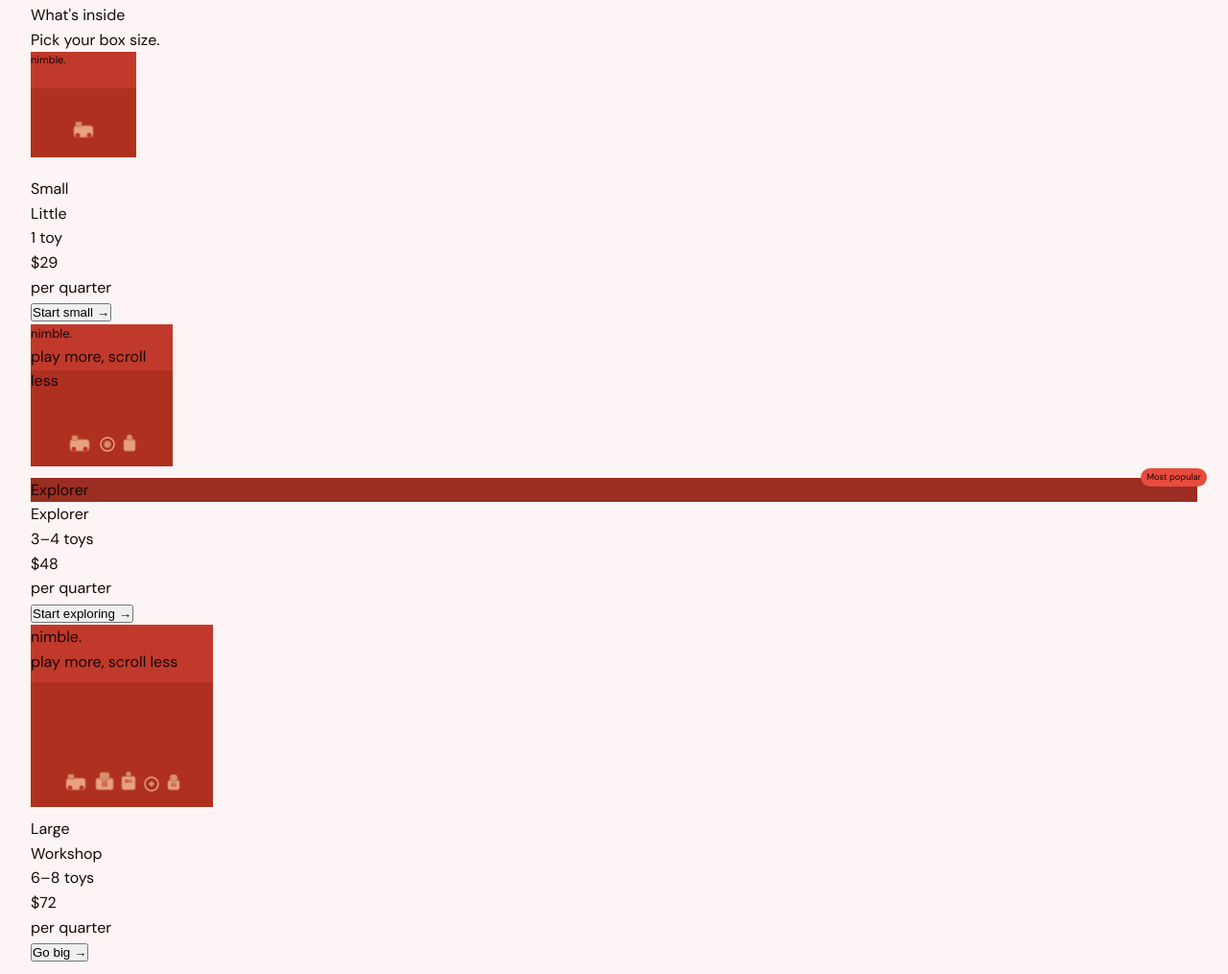
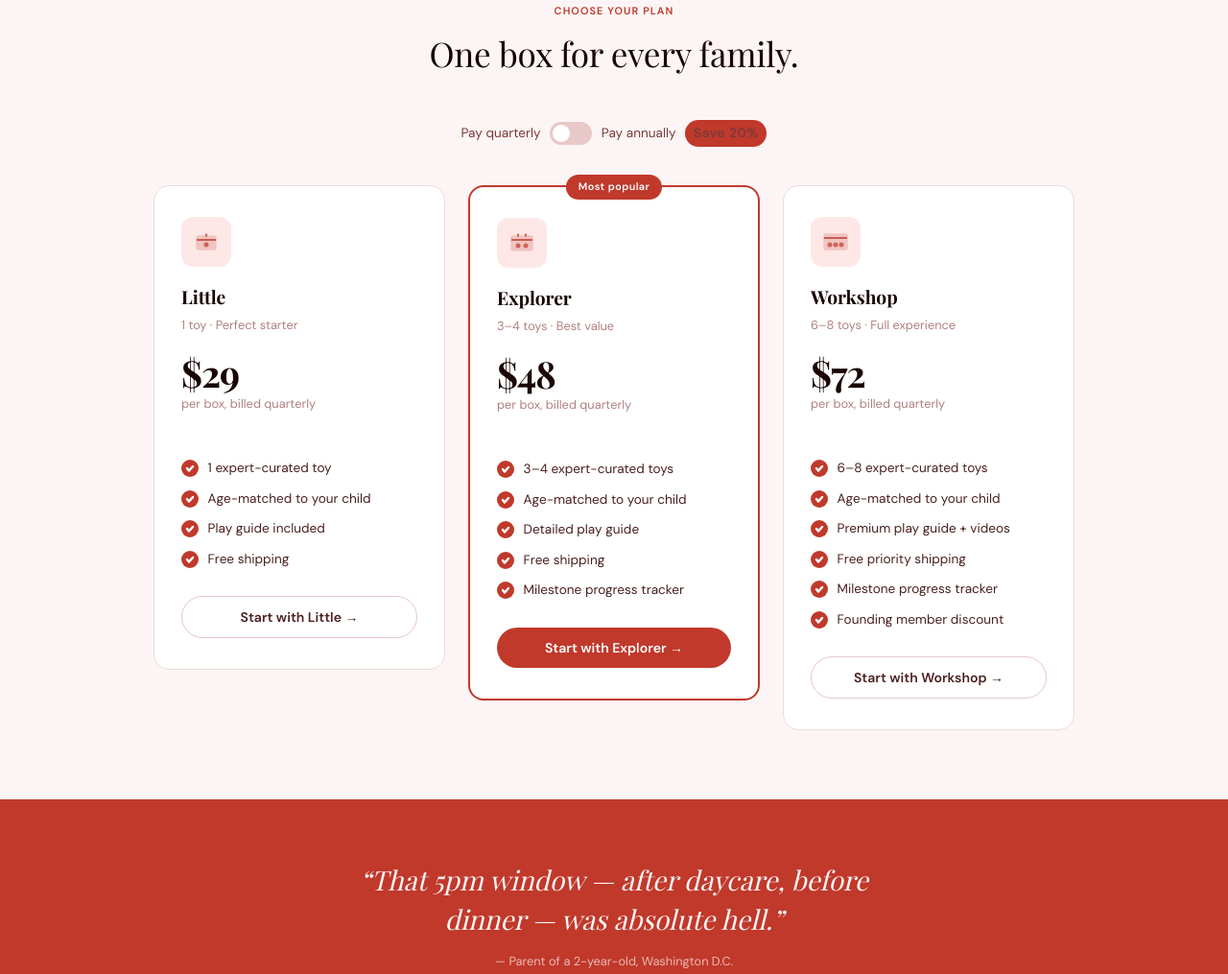
Before and after one commit to TobitOdili/nimble-edu, a website: page index.html in a window 1280 px wide. Shown: the part 1684-2699 px from the top of the page at 96% size. Drawn offline with nearby package versions, Linux system fonts and the light colour scheme; a web font is replaced by a local one.

Commit message:
index revert

```diff
--- a/index.html
+++ b/index.html
@@ -299,133 +299,100 @@
   </div>
 
   <section class="tiers-section" id="plans">
-    <div class="bx-wrap">
-  <div class="bx-label">What's inside</div>
-  <div class="bx-heading">Pick your box size.</div>
+    <div class="tiers-inner">
+      <div class="tiers-header">
+        <div class="section-label">Choose your plan</div>
+        <h2>One box for every family.</h2>
+      </div>
+      <div class="tier-toggle">
+        <span>Pay quarterly</span>
+        <button class="toggle-pill" id="toggle-pill" onclick="toggleBilling()" aria-label="Toggle annual billing">
+          <div class="toggle-knob"></div>
+        </button>
+        <span>Pay annually</span>
+        <span class="save-badge">Save 20%</span>
+      </div>
+      <div class="cards">
 
-  <div class="bx-grid">
-
-    <div class="bx-item">
-      <div class="bx-box-wrap" style="height:130px">
-        <div style="position:relative;width:110px;height:110px">
-          <div class="bx-box" style="width:110px;height:80px;background:#b03020;position:absolute;bottom:0;left:0">
-            <div class="bx-splash" style="width:30px;height:30px;bottom:-8px;left:6px"></div>
-            <div class="bx-splash" style="width:18px;height:18px;bottom:-4px;right:10px"></div>
-            <div style="position:absolute;bottom:12px;left:50%;transform:translateX(-50%)">
-              <svg width="28" height="22" viewBox="0 0 28 22" fill="none">
-                <rect x="4" y="8" width="20" height="12" rx="3" fill="#e8a080" stroke="#c47050" stroke-width="1"/>
-                <circle cx="8" cy="18" r="2.5" fill="#C0392B"/>
-                <circle cx="20" cy="18" r="2.5" fill="#C0392B"/>
-                <rect x="6" y="4" width="6" height="5" rx="1" fill="#d4906a" stroke="#c47050" stroke-width="0.8"/>
+        <div class="card">
+          <div class="card-icon">
+            <svg width="28" height="28" viewBox="0 0 28 28" fill="none">
+              <rect x="4" y="8" width="20" height="14" rx="2" fill="#C0392B" opacity="0.2" stroke="#C0392B" stroke-width="1.5"/>
+              <path d="M4 12h20" stroke="#C0392B" stroke-width="1.5"/>
+              <path d="M14 8V6" stroke="#C0392B" stroke-width="1.5" stroke-linecap="round"/>
+              <circle cx="14" cy="17" r="2.5" fill="#C0392B" opacity="0.7"/>
             </svg>
           </div>
+          <h3>Little</h3>
+          <div class="card-sub">1 toy &middot; Perfect starter</div>
+          <div class="price">
+            <div class="price-num" id="price-s">$29</div>
+            <div class="price-per" id="per-s">per box, billed quarterly</div>
+            <div class="price-orig" id="orig-s">$36/box</div>
           </div>
-          <div class="bx-lid" style="width:110px;height:38px;background:#C0392B;position:absolute;top:0;left:0">
-            <div class="bx-logo-inner">
-              <div class="bx-logo-text" style="font-size:11px">nimble.</div>
-            </div>
-          </div>
-        </div>
-      </div>
-      <div class="bx-badge">Small</div>
-      <div class="bx-name">Little</div>
-      <div class="bx-count">1 toy</div>
-      <div class="bx-price">$29</div>
-      <div class="bx-per">per quarter</div>
-      <button class="bx-btn outline">Start small →</button>
+          <ul class="features">
+            <li><span class="check"><svg viewBox="0 0 10 10"><polyline points="2,5 4,7.5 8,3"/></svg></span>1 expert-curated toy</li>
+            <li><span class="check"><svg viewBox="0 0 10 10"><polyline points="2,5 4,7.5 8,3"/></svg></span>Age-matched to your child</li>
+            <li><span class="check"><svg viewBox="0 0 10 10"><polyline points="2,5 4,7.5 8,3"/></svg></span>Play guide included</li>
+            <li><span class="check"><svg viewBox="0 0 10 10"><polyline points="2,5 4,7.5 8,3"/></svg></span>Free shipping</li>
+          </ul>
+          <button class="card-btn outline" onclick="handleTierClick('Little')">Start with Little &rarr;</button>
         </div>
 
-    <div class="bx-item">
-      <div class="bx-box-wrap" style="height:160px">
-        <div style="position:relative;width:148px;height:148px">
-          <div class="bx-box" style="width:148px;height:106px;background:#b03020;position:absolute;bottom:0;left:0">
-            <div class="bx-splash" style="width:40px;height:40px;bottom:-10px;left:8px"></div>
-            <div class="bx-splash" style="width:24px;height:24px;bottom:-5px;right:14px"></div>
-            <div style="position:absolute;bottom:14px;left:50%;transform:translateX(-50%);display:flex;gap:6px;align-items:flex-end">
-              <svg width="28" height="22" viewBox="0 0 28 22" fill="none">
-                <rect x="4" y="8" width="20" height="12" rx="3" fill="#e8a080" stroke="#c47050" stroke-width="1"/>
-                <circle cx="8" cy="18" r="2.5" fill="#C0392B"/>
-                <circle cx="20" cy="18" r="2.5" fill="#C0392B"/>
-                <rect x="6" y="4" width="6" height="5" rx="1" fill="#d4906a" stroke="#c47050" stroke-width="0.8"/>
-              </svg>
-              <svg width="18" height="18" viewBox="0 0 18 18" fill="none">
-                <circle cx="9" cy="9" r="7" stroke="#e8a080" stroke-width="1.5"/>
-                <circle cx="9" cy="9" r="3.5" fill="#d4906a" stroke="#c47050" stroke-width="0.8"/>
-              </svg>
-              <svg width="16" height="20" viewBox="0 0 16 20" fill="none">
-                <rect x="2" y="6" width="12" height="12" rx="2" fill="#e8a080" stroke="#c47050" stroke-width="1"/>
-                <circle cx="8" cy="4" r="3" fill="#d4906a" stroke="#c47050" stroke-width="0.8"/>
+        <div class="card featured">
+          <div class="popular-badge">Most popular</div>
+          <div class="card-icon">
+            <svg width="28" height="28" viewBox="0 0 28 28" fill="none">
+              <rect x="3" y="7" width="22" height="15" rx="2" fill="#C0392B" opacity="0.2" stroke="#C0392B" stroke-width="1.5"/>
+              <path d="M3 11h22" stroke="#C0392B" stroke-width="1.5"/>
+              <path d="M10 7V5M18 7V5" stroke="#C0392B" stroke-width="1.5" stroke-linecap="round"/>
+              <circle cx="10" cy="17" r="2.5" fill="#C0392B" opacity="0.7"/>
+              <circle cx="18" cy="17" r="2.5" fill="#C0392B" opacity="0.7"/>
             </svg>
           </div>
+          <h3>Explorer</h3>
+          <div class="card-sub">3&ndash;4 toys &middot; Best value</div>
+          <div class="price">
+            <div class="price-num" id="price-m">$48</div>
+            <div class="price-per" id="per-m">per box, billed quarterly</div>
+            <div class="price-orig" id="orig-m">$60/box</div>
           </div>
-          <div class="bx-lid" style="width:148px;height:48px;background:#C0392B;position:absolute;top:0;left:0">
-            <div class="bx-logo-inner">
-              <div class="bx-logo-text" style="font-size:13px">nimble.</div>
-              <div class="bx-logo-sub">play more, scroll less</div>
-            </div>
-          </div>
-        </div>
-      </div>
-      <div class="bx-badge" style="background:#9B2D22;position:relative">
-        Explorer
-        <span style="position:absolute;top:-10px;right:-10px;background:#E74C3C;font-size:0.58rem;padding:2px 6px;border-radius:100px;white-space:nowrap">Most popular</span>
-      </div>
-      <div class="bx-name">Explorer</div>
-      <div class="bx-count">3–4 toys</div>
-      <div class="bx-price">$48</div>
-      <div class="bx-per">per quarter</div>
-      <button class="bx-btn">Start exploring →</button>
+          <ul class="features">
+            <li><span class="check"><svg viewBox="0 0 10 10"><polyline points="2,5 4,7.5 8,3"/></svg></span>3&ndash;4 expert-curated toys</li>
+            <li><span class="check"><svg viewBox="0 0 10 10"><polyline points="2,5 4,7.5 8,3"/></svg></span>Age-matched to your child</li>
+            <li><span class="check"><svg viewBox="0 0 10 10"><polyline points="2,5 4,7.5 8,3"/></svg></span>Detailed play guide</li>
+            <li><span class="check"><svg viewBox="0 0 10 10"><polyline points="2,5 4,7.5 8,3"/></svg></span>Free shipping</li>
+            <li><span class="check"><svg viewBox="0 0 10 10"><polyline points="2,5 4,7.5 8,3"/></svg></span>Milestone progress tracker</li>
+          </ul>
+          <button class="card-btn" onclick="handleTierClick('Explorer')">Start with Explorer &rarr;</button>
         </div>
 
-    <div class="bx-item">
-      <div class="bx-box-wrap" style="height:200px">
-        <div style="position:relative;width:190px;height:190px">
-          <div class="bx-box" style="width:190px;height:136px;background:#b03020;position:absolute;bottom:0;left:0">
-            <div class="bx-splash" style="width:52px;height:52px;bottom:-13px;left:10px"></div>
-            <div class="bx-splash" style="width:30px;height:30px;bottom:-6px;right:18px"></div>
-            <div style="position:absolute;bottom:16px;left:50%;transform:translateX(-50%);display:flex;gap:5px;align-items:flex-end;flex-wrap:wrap;justify-content:center;width:160px">
-              <svg width="28" height="22" viewBox="0 0 28 22" fill="none">
-                <rect x="4" y="8" width="20" height="12" rx="3" fill="#e8a080" stroke="#c47050" stroke-width="1"/>
-                <circle cx="8" cy="18" r="2.5" fill="#C0392B"/>
-                <circle cx="20" cy="18" r="2.5" fill="#C0392B"/>
-                <rect x="6" y="4" width="6" height="5" rx="1" fill="#d4906a" stroke="#c47050" stroke-width="0.8"/>
-              </svg>
-              <svg width="22" height="22" viewBox="0 0 22 22" fill="none">
-                <rect x="2" y="8" width="18" height="12" rx="2" fill="#e8a080" stroke="#c47050" stroke-width="1"/>
-                <rect x="6" y="2" width="10" height="8" rx="2" fill="#d4906a" stroke="#c47050" stroke-width="0.8"/>
-                <rect x="8" y="11" width="6" height="6" rx="1" fill="#C0392B" opacity="0.5"/>
-              </svg>
-              <svg width="18" height="22" viewBox="0 0 18 22" fill="none">
-                <rect x="2" y="6" width="14" height="14" rx="2" fill="#e8a080" stroke="#c47050" stroke-width="1"/>
-                <rect x="5" y="9" width="4" height="4" rx="1" fill="#C0392B" opacity="0.6"/>
-                <rect x="9" y="9" width="4" height="4" rx="1" fill="#C0392B" opacity="0.4"/>
-                <circle cx="9" cy="3.5" r="2.5" fill="#d4906a" stroke="#c47050" stroke-width="0.8"/>
-              </svg>
-              <svg width="20" height="18" viewBox="0 0 20 18" fill="none">
-                <circle cx="10" cy="10" r="7" stroke="#e8a080" stroke-width="1.5"/>
-                <path d="M7 10 L10 7 L13 10 L10 13 Z" fill="#d4906a" stroke="#c47050" stroke-width="0.8"/>
-              </svg>
-              <svg width="16" height="20" viewBox="0 0 16 20" fill="none">
-                <rect x="2" y="8" width="12" height="10" rx="2" fill="#e8a080" stroke="#c47050" stroke-width="1"/>
-                <circle cx="8" cy="6" r="4" fill="#d4906a" stroke="#c47050" stroke-width="0.8"/>
-                <rect x="5" y="11" width="6" height="4" rx="1" fill="#C0392B" opacity="0.5"/>
+        <div class="card">
+          <div class="card-icon">
+            <svg width="28" height="28" viewBox="0 0 28 28" fill="none">
+              <rect x="2" y="6" width="24" height="16" rx="2" fill="#C0392B" opacity="0.2" stroke="#C0392B" stroke-width="1.5"/>
+              <path d="M2 10h24" stroke="#C0392B" stroke-width="1.5"/>
+              <circle cx="8" cy="17" r="2.5" fill="#C0392B" opacity="0.7"/>
+              <circle cx="14" cy="17" r="2.5" fill="#C0392B" opacity="0.7"/>
+              <circle cx="20" cy="17" r="2.5" fill="#C0392B" opacity="0.7"/>
             </svg>
           </div>
+          <h3>Workshop</h3>
+          <div class="card-sub">6&ndash;8 toys &middot; Full experience</div>
+          <div class="price">
+            <div class="price-num" id="price-l">$72</div>
+            <div class="price-per" id="per-l">per box, billed quarterly</div>
+            <div class="price-orig" id="orig-l">$90/box</div>
           </div>
-          <div class="bx-lid" style="width:190px;height:60px;background:#C0392B;position:absolute;top:0;left:0">
-            <div class="bx-logo-inner">
-              <div class="bx-logo-text" style="font-size:16px">nimble.</div>
-              <div class="bx-logo-sub">play more, scroll less</div>
-            </div>
-          </div>
-        </div>
-      </div>
-      <div class="bx-badge">Large</div>
-      <div class="bx-name">Workshop</div>
-      <div class="bx-count">6–8 toys</div>
-      <div class="bx-price">$72</div>
-      <div class="bx-per">per quarter</div>
-      <button class="bx-btn outline">Go big →</button>
+          <ul class="features">
+            <li><span class="check"><svg viewBox="0 0 10 10"><polyline points="2,5 4,7.5 8,3"/></svg></span>6&ndash;8 expert-curated toys</li>
+            <li><span class="check"><svg viewBox="0 0 10 10"><polyline points="2,5 4,7.5 8,3"/></svg></span>Age-matched to your child</li>
+            <li><span class="check"><svg viewBox="0 0 10 10"><polyline points="2,5 4,7.5 8,3"/></svg></span>Premium play guide + videos</li>
+            <li><span class="check"><svg viewBox="0 0 10 10"><polyline points="2,5 4,7.5 8,3"/></svg></span>Free priority shipping</li>
+            <li><span class="check"><svg viewBox="0 0 10 10"><polyline points="2,5 4,7.5 8,3"/></svg></span>Milestone progress tracker</li>
+            <li><span class="check"><svg viewBox="0 0 10 10"><polyline points="2,5 4,7.5 8,3"/></svg></span>Founding member discount</li>
+          </ul>
+          <button class="card-btn outline" onclick="handleTierClick('Workshop')">Start with Workshop &rarr;</button>
         </div>
 
       </div>
```
Lines whose indentation alone changed are shown as unchanged.
